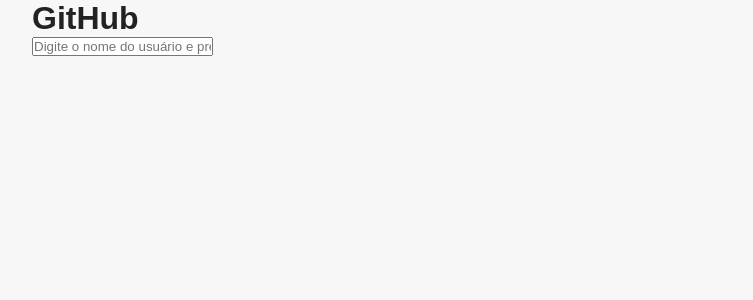
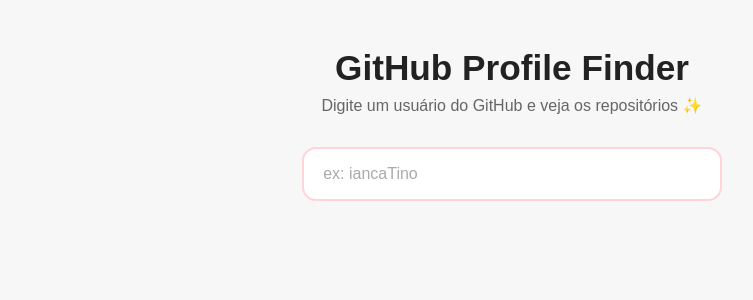
Before and after one commit to iancaTino/github_perfil, a React (Vite) app: page / in a window 1280 px wide. Shown: the top 300 px of the page, without its empty margins (128-881 px from the left). Built offline with nearby package versions, Linux system fonts and the light colour scheme.

Commit message:
corrige caminho do componente ReposList

```diff
--- a/src/App.jsx
+++ b/src/App.jsx
@@ -1,32 +1,40 @@
 import { useState } from "react";
-
 import Perfil from "./components/Perfil";
 import ReposList from "./components/Perfil/ReposList";
 
 function App() {
-  const [nomeUsuario, setNomeUsuario] = useState('');
+  const [nomeUsuario, setNomeUsuario] = useState("");
 
   return (
-    <div className="container">
-      <h1 className="titulo">GitHub</h1>
+    <div className="app">
+      <h1 className="title">GitHub Profile Finder</h1>
+      <p className="subtitle">
+        Digite um usuário do GitHub e veja os repositórios ✨
+      </p>
 
-      <input
-        type="text"
-        placeholder="Digite o nome do usuário e pressione Enter"
-        onKeyDown={(e) => {
-          if (e.key === "Enter") setNomeUsuario(e.target.value);
-        }}
-        className="input"
-      />
+      <div className="search">
+        <input
+          type="text"
+          placeholder="ex: iancaTino"
+          value={nomeUsuario}
+          onChange={(e) => setNomeUsuario(e.target.value.trim())}
+        />
+      </div>
 
-      {nomeUsuario.length > 4 && (
-        <>
+      {nomeUsuario.length > 3 && (
+        <div className="content">
           <Perfil nomeUsuario={nomeUsuario} />
           <ReposList nomeUsuario={nomeUsuario} />
-        </>
+        </div>
       )}
     </div>
   );
 }
 
 export default App;
+
+
+{/* {formularioEstaVisivel && (
+        <Formulario />
+      )}
+      <button onClick={() => setFormularioEstaVisivel(!formularioEstaVisivel)} type="button">Toggle form</button> */}
```
